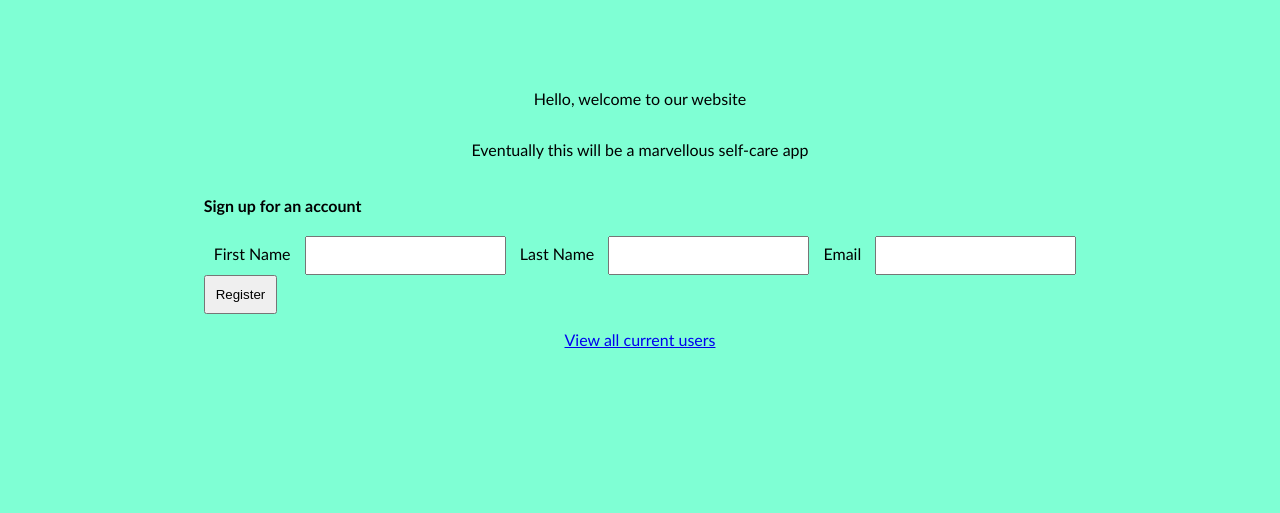
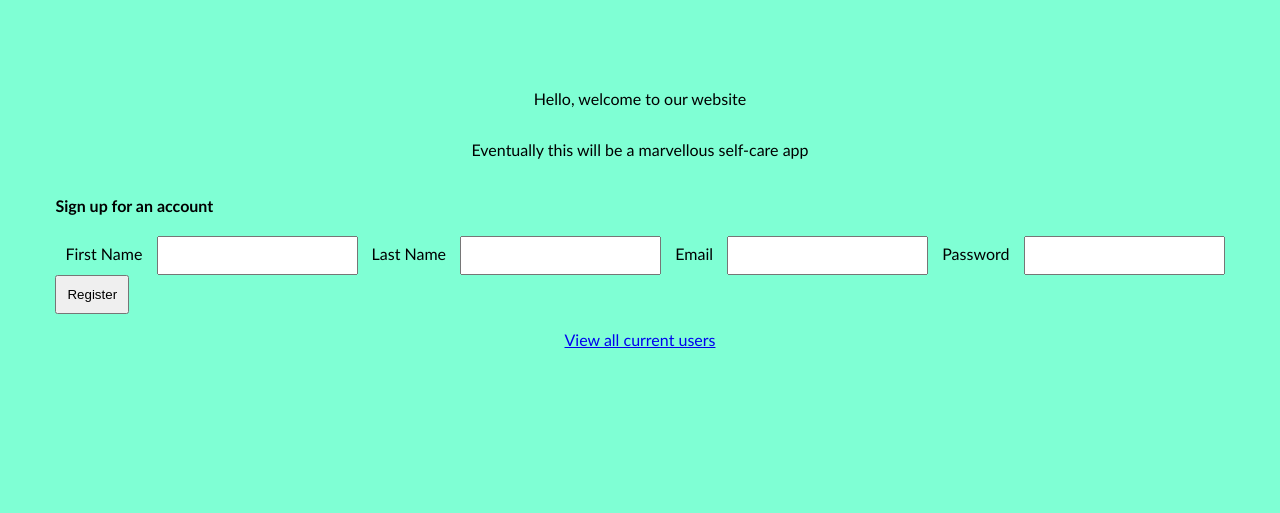
Before and after one commit to JodyBroad/CFG-Degree-Final-Project, a Flask app: page / in a window 1280 px wide. Shown: the part 189-702 px from the top of the page. Run offline with Flask 3, Linux system fonts and the light colour scheme; parts of the project's set-up code (start-up, migrations or seed data) failed here and were passed over.

Commit message:
adding password field to user table, form, webpage and db entry

```diff
--- a/main.py
+++ b/main.py
@@ -28,6 +28,7 @@ class UserInfo(db.Model):
     forename = db.Column(db.String(50), nullable=False)
     surname = db.Column(db.String(50), nullable=False)
     email = db.Column(db.String(120), nullable=False)
+    password = db.Column(db.String(15), nullable=False)
     # not field in table but relationship between userInfo and DailyRecord
     user_info = db.relationship('DailyRecord', backref='user_info')
 
@@ -76,11 +77,11 @@ class DailyRecord(db.Model):
 
 # UserInfo table
 # each row of the table
-user_1 = UserInfo(forename='Jody', surname='Broad', email='Jody@email.com')
-user_2 = UserInfo(forename='Melissa', surname='Long', email='Melissa@email.com')
-user_3 = UserInfo(forename='Rada', surname='Kanchananupradit', email='Rada@email.com')
-user_4 = UserInfo(forename='Khadija', surname='Warsama', email='Khadija@email.com')
-user_5 = UserInfo(forename='Georgie', surname='Annett', email='Georgie@email.com')
+user_1 = UserInfo(forename='Jody', surname='Broad', email='Jody@email.com', password='password1')
+user_2 = UserInfo(forename='Melissa', surname='Long', email='Melissa@email.com', password='password2')
+user_3 = UserInfo(forename='Rada', surname='Kanchananupradit', email='Rada@email.com', password='password3')
+user_4 = UserInfo(forename='Khadija', surname='Warsama', email='Khadija@email.com', password='password4')
+user_5 = UserInfo(forename='Georgie', surname='Annett', email='Georgie@email.com', password='password5')
 # save the rows to a list
 users = [user_1, user_2, user_3, user_4, user_5]
 
@@ -132,6 +133,7 @@ class BasicRegistrationForm(FlaskForm):
     forename = StringField('First Name')
     surname = StringField('Last Name')
     email = StringField('Email', validators=[DataRequired(), Email(message="Please supply a valid email")])
+    password = StringField('Password', validators=[DataRequired()])
     submit = SubmitField('Register')
 
 
@@ -148,10 +150,11 @@ def home():
         forename = form.forename.data
         surname = form.surname.data
         email = form.email.data
+        password = form.password.data
         if len(email) == 0:
             error = "Please supply email address"
         else:
-            user = UserInfo(forename=forename, surname=surname, email=email)
+            user = UserInfo(forename=forename, surname=surname, email=email, password=password)
             db.session.add(user)
             db.session.commit()
             # gives you a message if it works
--- a/templates/home.html
+++ b/templates/home.html
@@ -17,6 +17,7 @@
                         {{ form.forename.label }} {{ form.forename }}
                         {{ form.surname.label }} {{ form.surname }}
                         {{ form.email.label }} {{ form.email }}
+                        {{ form.password.label }} {{form.password }}
                         <br>
                         {{ form.submit }}
                     {{ message }}
```
